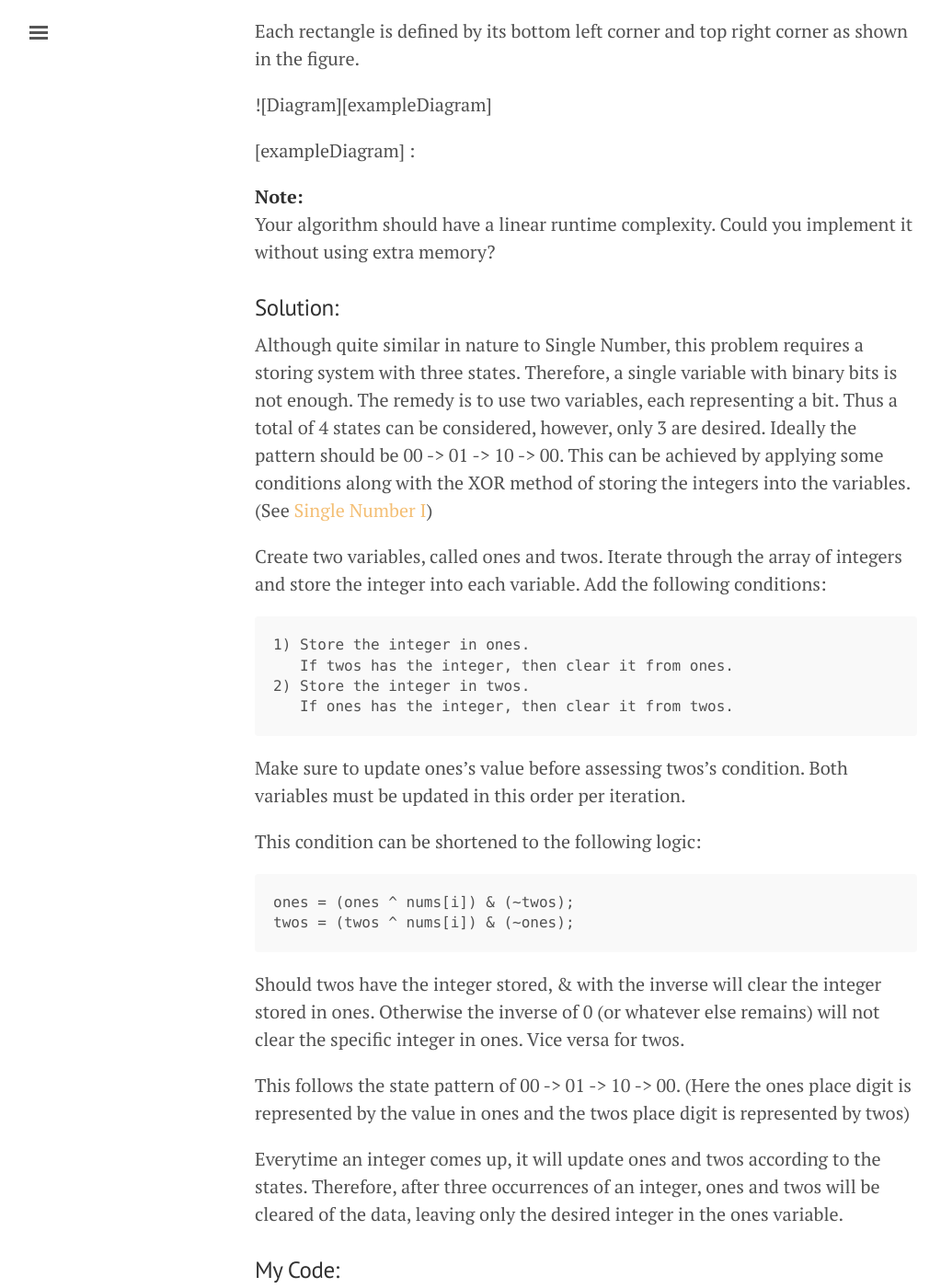
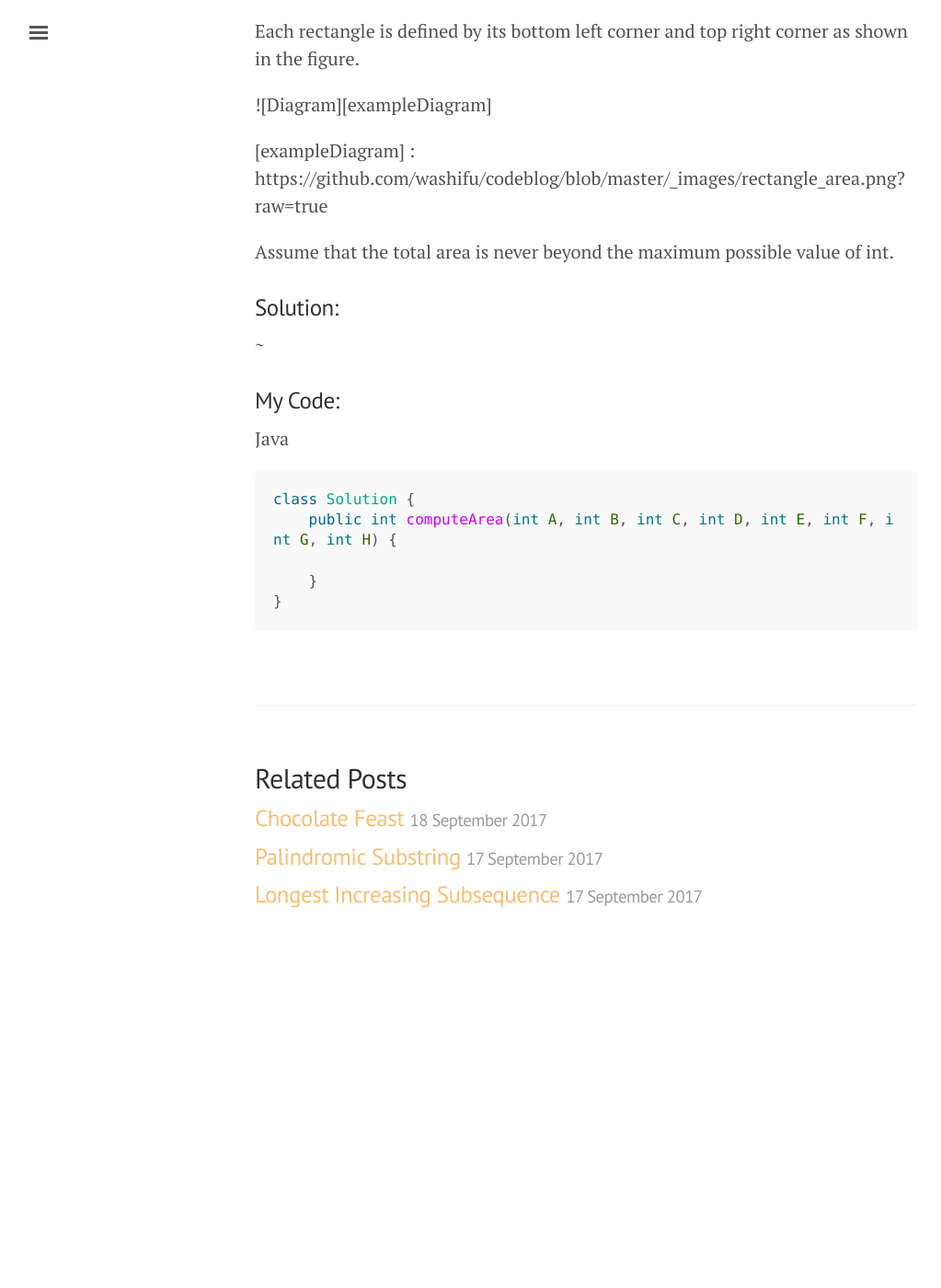
Before and after one commit to washifu/CodeBlog, a Jekyll site: the page built from _posts/2017-09-26-Rectangle_Overlap.md, in a window 1280 px wide and 1400 px high, scrolled down 372 px. Shown: the whole window at 92% size, without its empty margins (3-1026 px from the left). Built offline with Jekyll 4.4.1, drawn with Linux system fonts in a browser that asks for light colours; comment, search, counter and statistics services are not loaded; after the commit the page ends 1420 px from its top, so only the background shows below that; some of the changed text lies outside the part shown.

Commit message:
Update 2017-09-26-Rectangle_Overlap.md

````diff
--- a/_posts/2017-09-26-Rectangle_Overlap.md
+++ b/_posts/2017-09-26-Rectangle_Overlap.md
@@ -13,56 +13,19 @@ Each rectangle is defined by its bottom left corner and top right corner as show
 
 ![Diagram][exampleDiagram]
 
-[exampleDiagram] :
+[exampleDiagram] : https://github.com/washifu/codeblog/blob/master/_images/rectangle_area.png?raw=true
 
-**Note:**
-Your algorithm should have a linear runtime complexity. Could you implement it without using extra memory?
+Assume that the total area is never beyond the maximum possible value of int.
 
 ### Solution:
-Although quite similar in nature to Single Number, this problem requires a storing system with three states.
-Therefore, a single variable with binary bits is not enough. The remedy is to use two variables, each representing a bit.
-Thus a total of 4 states can be considered, however, only 3 are desired. Ideally the pattern should be 00 -> 01 -> 10 -> 00.
-This can be achieved by applying some conditions along with the XOR method of storing the integers into the variables. (See [Single Number I](https://washifu.github.io/codeblog/Single_Number_I/))
-
-Create two variables, called ones and twos. Iterate through the array of integers and store the integer into each variable.
-Add the following conditions:
-```
-1) Store the integer in ones.
-   If twos has the integer, then clear it from ones.
-2) Store the integer in twos.
-   If ones has the integer, then clear it from twos.
-```
-Make sure to update ones's value before assessing twos's condition. Both variables must be updated in this order per iteration.
-
-This condition can be shortened to the following logic:
-```
-ones = (ones ^ nums[i]) & (~twos);
-twos = (twos ^ nums[i]) & (~ones);
-```
-Should twos have the integer stored, & with the inverse will clear the integer stored in ones. Otherwise the inverse of 0
-(or whatever else remains) will not clear the specific integer in ones. Vice versa for twos.
-
-This follows the state pattern of 00 -> 01 -> 10 -> 00. (Here the ones place digit is represented by the value in ones
-and the twos place digit is represented by twos)
-
-Everytime an integer comes up,
-it will update ones and twos according to the states. Therefore, after three occurrences of an integer,
-ones and twos will be cleared of the data, leaving only the desired integer in the ones variable.
+~
 
 ### My Code:
-C++
-```c++
+Java
+```java
 class Solution {
-public:
-    int singleNumber(vector<int>& nums) {
-        int ones = 0, twos = 0;
-        for(int n : nums)
-        {
-            ones = (ones ^ n) & (~twos);
-            twos = (twos ^ n) & (~ones);
-        }
-        return ones;
+    public int computeArea(int A, int B, int C, int D, int E, int F, int G, int H) {
+
     }
-};
+}
 ```
-Source: [Solution by againest1's and Igzvalle and woshidaishu's comments](https://discuss.leetcode.com/topic/2031/challenge-me-thx/16?page=1) on LeetCode.
````
